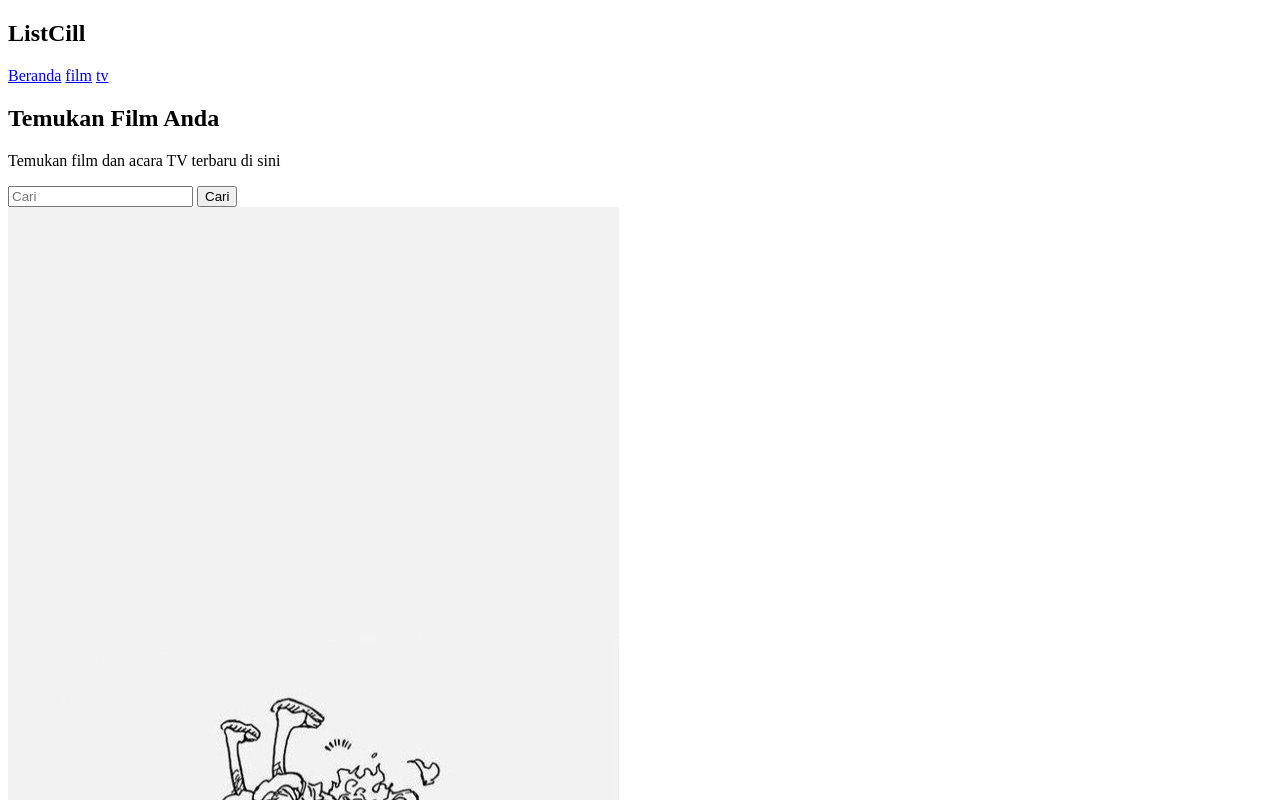
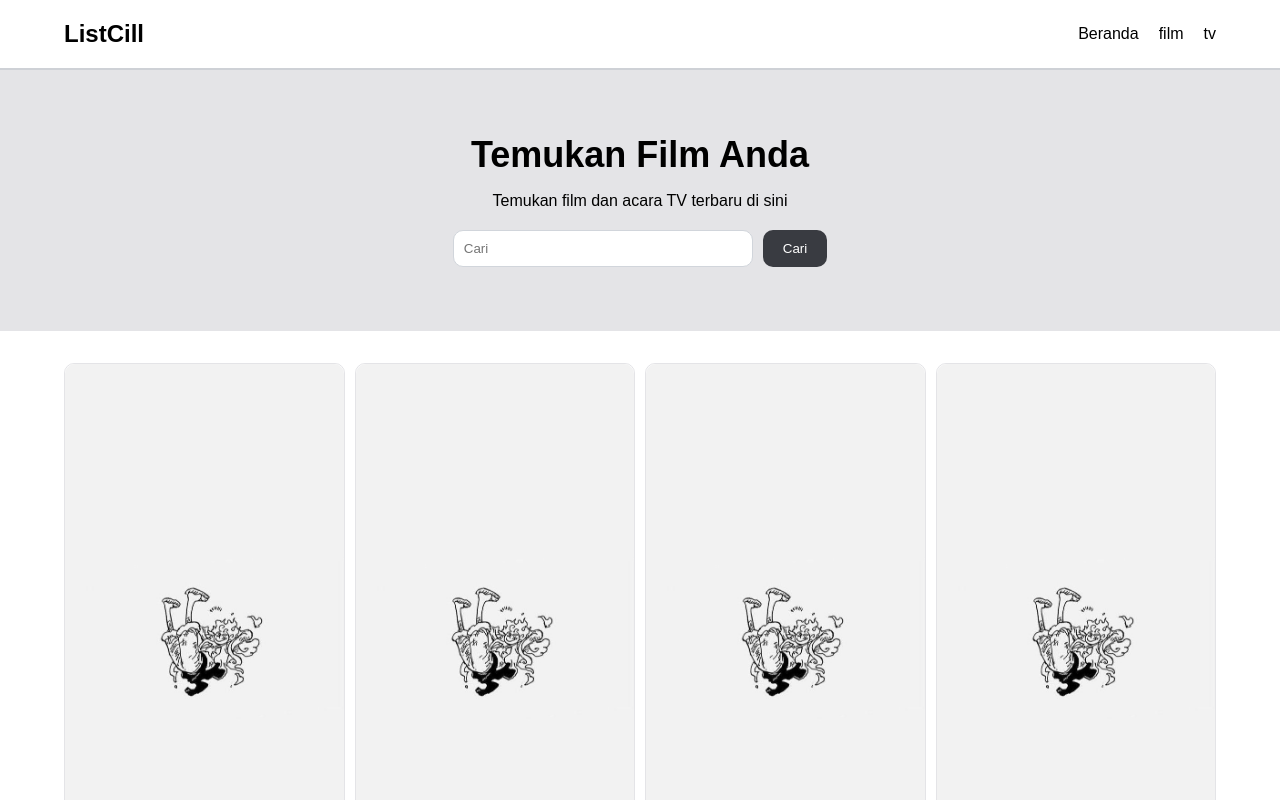
Before and after one commit to Wcilll/HexWebFilm, a plain HTML site: page index.html in a window 1280 px wide. Shown: the top 800 px of the page. Drawn offline with Linux system fonts and the light colour scheme; the site is published under a folder, as on GitHub Pages, so addresses that start at the root find nothing; no server answers.

Commit message:
remove /

```diff
--- a/index.html
+++ b/index.html
@@ -3,7 +3,7 @@
   <head>
     <meta charset="UTF-8" />
     <meta name="viewport" content="width=device-width, initial-scale=1.0" />
-    <link rel="stylesheet" href="/css/style.css" />
+    <link rel="stylesheet" href="css/style.css" />
     <title>WebList</title>
   </head>
   <body>
@@ -29,7 +29,7 @@
       </section>
 
       <!-- media content -->
-      <section class="media-section">
+      <section id="movie-list" class="media-section">
         <div class="image-film">
           <img src="img/20250713_014522.jpg" alt="Film 1" />
           <div class="title-film">
@@ -97,5 +97,6 @@
         </div>
       </section>
     </main>
+    <script src="js/main.js"></script>
   </body>
 </html>
```
